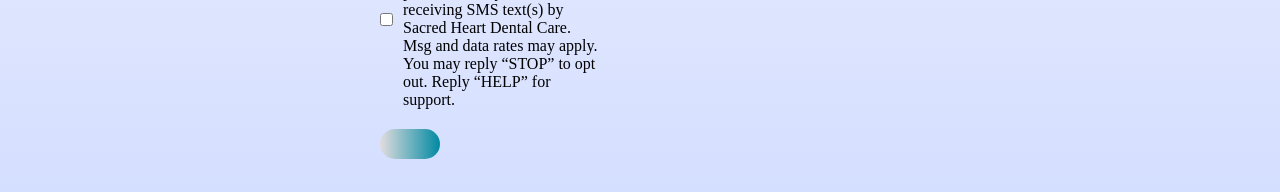
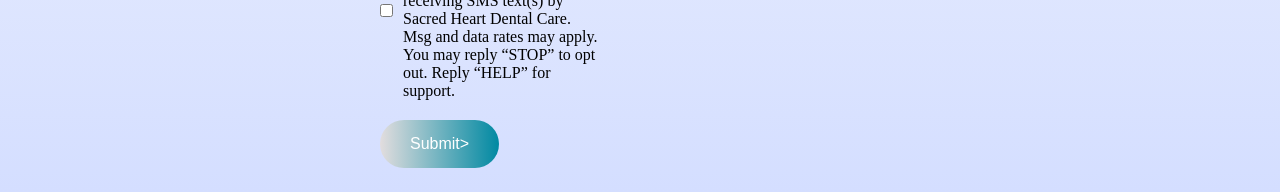
Before and after one commit to shdcranchooffice/CF, a plain HTML site: page index.html in a window 1280 px wide. Shown: the part 608-800 px from the top of the page. Drawn offline with Linux system fonts and the light colour scheme.

Commit message:
Update index.html

```diff
--- a/index.html
+++ b/index.html
@@ -24,7 +24,7 @@
                      you consent to receiving SMS text(s) by Sacred Heart Dental Care. Msg and data rates may apply.
                      You may reply “STOP” to opt out. Reply “HELP” for support.</label>
             </div>
-            <button type="submit"></button>
+            <button type="submit">Submit></button>
         </form>
         <div class="contact-right">
             <img src="assets/dental_logo3.png">
```
